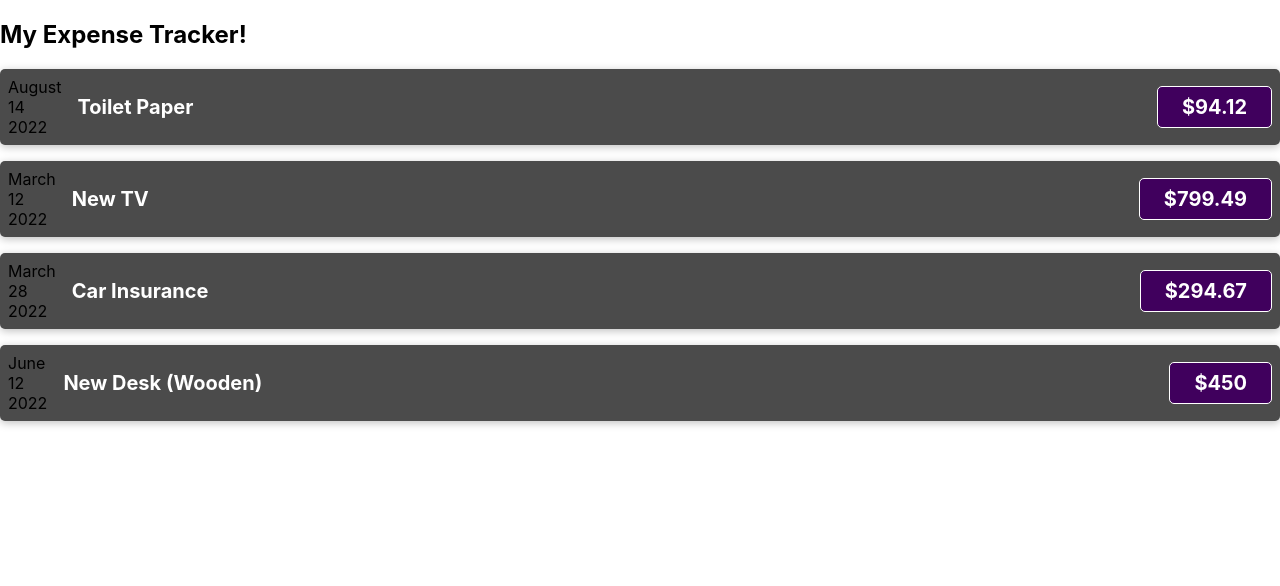
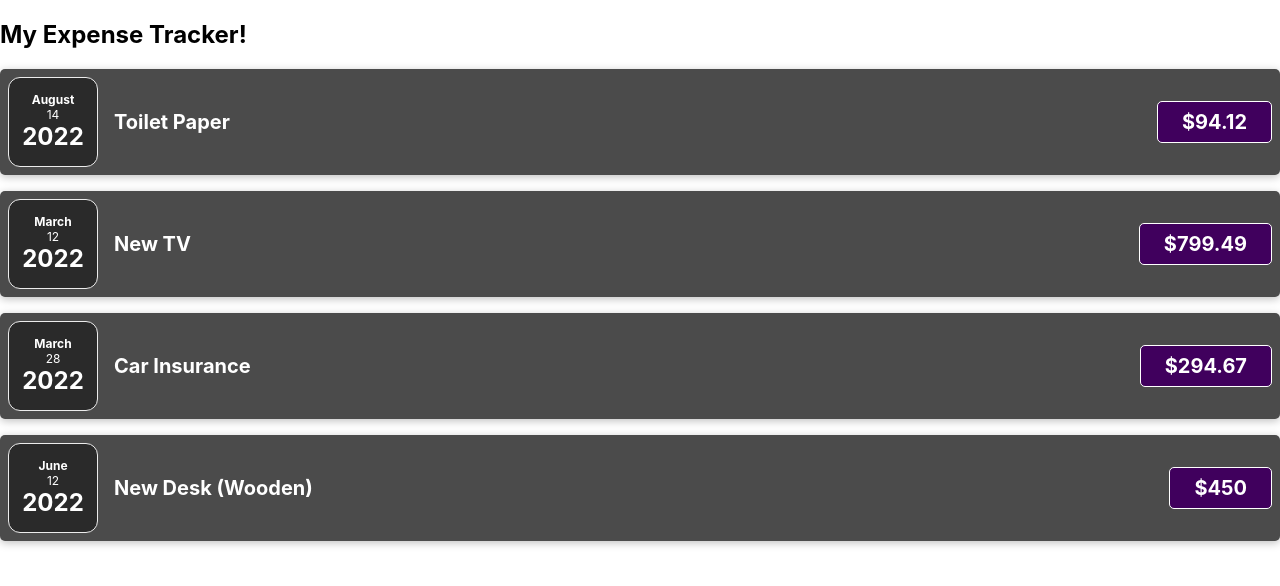
Before and after one commit to Esa-Gavin/Expense-Tracker, a React (Create React App) app: page / in a window 1280 px wide. Shown: the top 586 px of the page. Built offline with nearby package versions, Linux system fonts and the light colour scheme.

Commit message:
add classnames to the respective divs

```diff
--- a/src/components/ExpenseDate.js
+++ b/src/components/ExpenseDate.js
@@ -6,10 +6,10 @@ function ExpenseDate(props) {
     const date = props.tarehe.getFullYear();
 
     return (
-        <div>
-            <div>{mwezi}</div>
-            <div>{mwaka}</div>
-            <div>{date}</div>
+        <div className='expense-date'>
+            <div className='expense-date__month'>{mwezi}</div>
+            <div className='expense-date__year'>{mwaka}</div>
+            <div className='expense-date__day'>{date}</div>
         </div>
     )
 }
```
